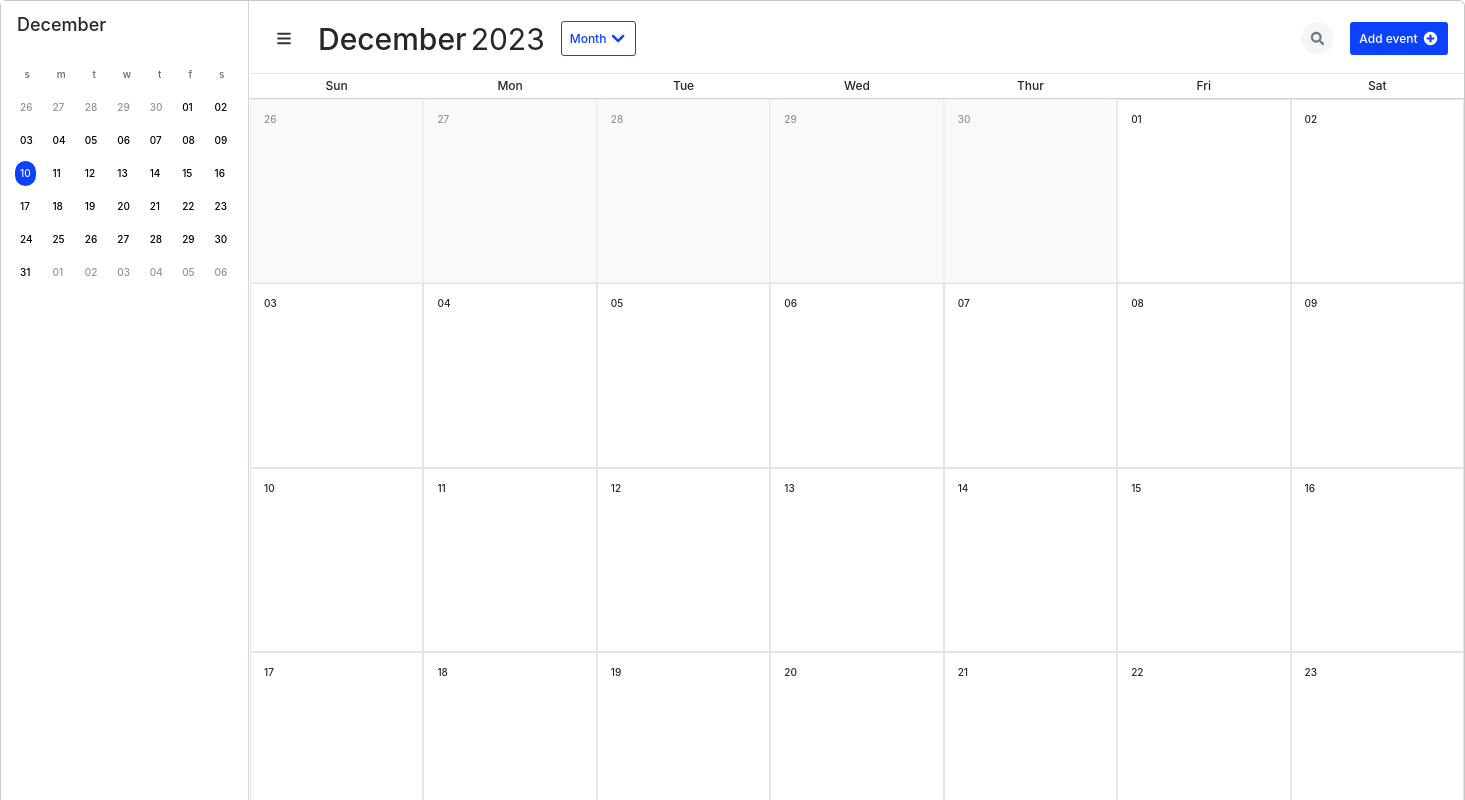
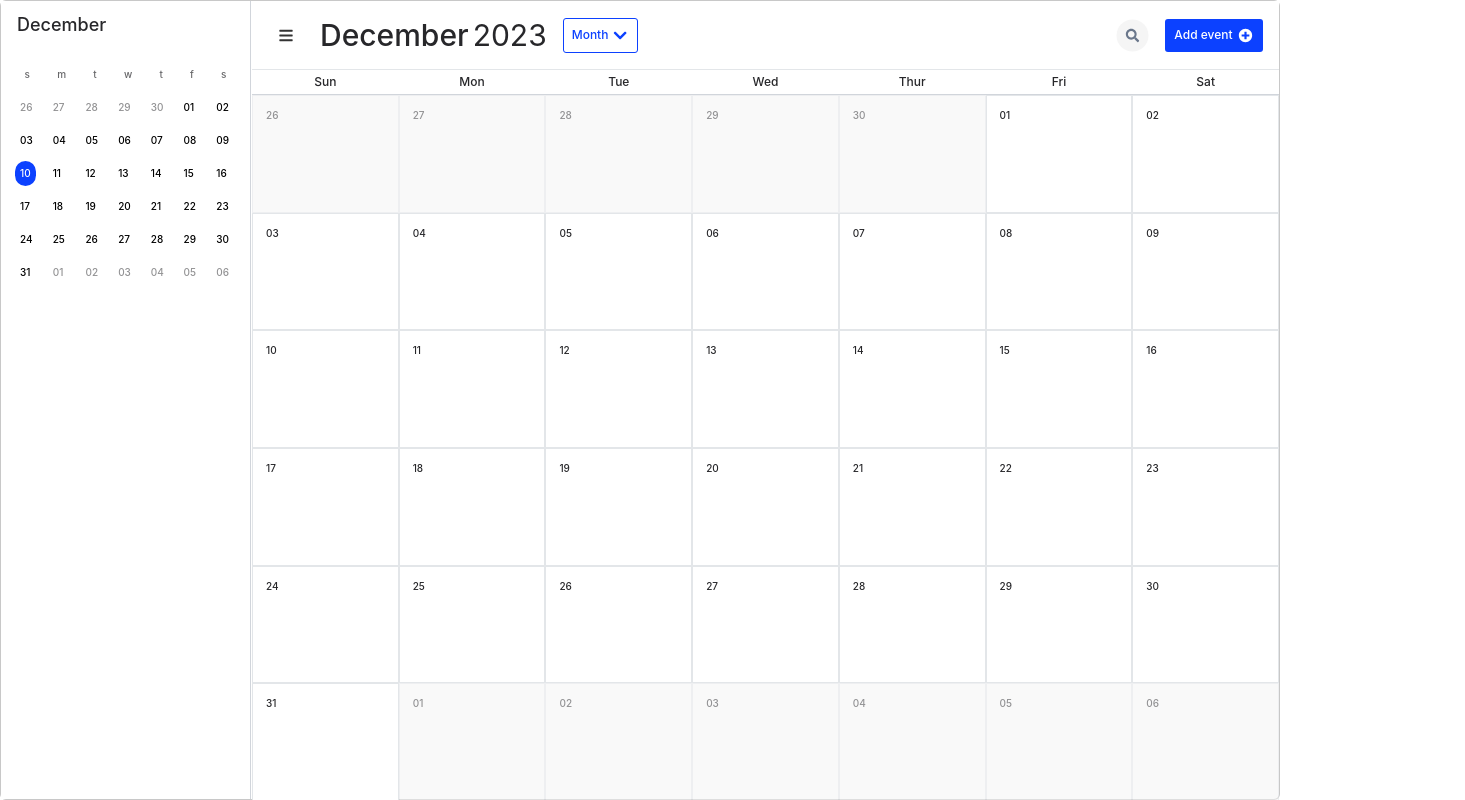
Before and after one commit to lindychi/frontend-bootcamp, a React (Create React App) app: page / in a window 1280 px wide. Shown: the top 800 px of the page, 1465 px wide, since content can reach past the window. Built offline with nearby package versions, Linux system fonts and the light colour scheme.

Commit message:
style: 달력 페이지 채워서 출력

```diff
--- a/src/App.tsx
+++ b/src/App.tsx
@@ -18,7 +18,7 @@ function App() {
 
   return (
     <div className="w-full h-full min-w-screen min-h-screen">
-      <div className="w-[1465px] h-[1024px] bg-white rounded-md border border-neutral-400 border-opacity-60 justify-start items-start inline-flex">
+      <div className="w-screen h-screen bg-white rounded-md border border-neutral-400 border-opacity-60 justify-start items-start inline-flex">
         <div className="w-[250px] self-stretch bg-white border-r border-gray-300 flex-col justify-start items-start inline-flex">
           <div className="self-stretch h-[47px] px-4 py-2.5 flex-col justify-start items-start gap-2.5 flex">
             <div className="justify-start items-start gap-2.5 inline-flex">
@@ -80,7 +80,9 @@ function App() {
             </div>
           </div>
         </div>
-        <div className="grow shrink basis-0 h-[1024px] pl-px flex-col justify-center items-center inline-flex">
+
+        {/* 우측 항목 */}
+        <div className="grow shrink basis-0 h-screen pl-px flex-col justify-center items-center inline-flex">
           <div className="self-stretch p-4 bg-white border-b border-gray-300 border-opacity-60 justify-between items-center inline-flex">
             <div className="justify-start items-center gap-4 flex">
               <div className="justify-start items-start flex">
@@ -127,12 +129,12 @@ function App() {
               </div>
             ))}
           </div>
-          <div className="w-[1214px] h-[923px] justify-center items-center">
-            <div className="grow self-stretch justify-start items-start grid grid-cols-7">
+          <div className="w-full h-[calc(100%-94px)] justify-center items-center">
+            <div className="grow self-stretch justify-start items-start grid grid-cols-7 grid-rows-6 h-full">
               {targetCalendarDates.map((date) => (
                 <div
                   className={clsx([
-                    "self-stretch grow shrink basis-0 px-1 py-[3px] bg-white border border-gray-300 border-opacity-60 flex-col justify-start items-start gap-2.5 flex h-[184.60px]",
+                    "self-stretch grow shrink basis-0 px-1 py-[3px] bg-white border border-gray-300 border-opacity-60 flex-col justify-start items-start gap-2.5 flex h-full",
                     {
                       "bg-zinc-100 opacity-50":
                         date.getMonth() !== selectedMonth - 1,
```
